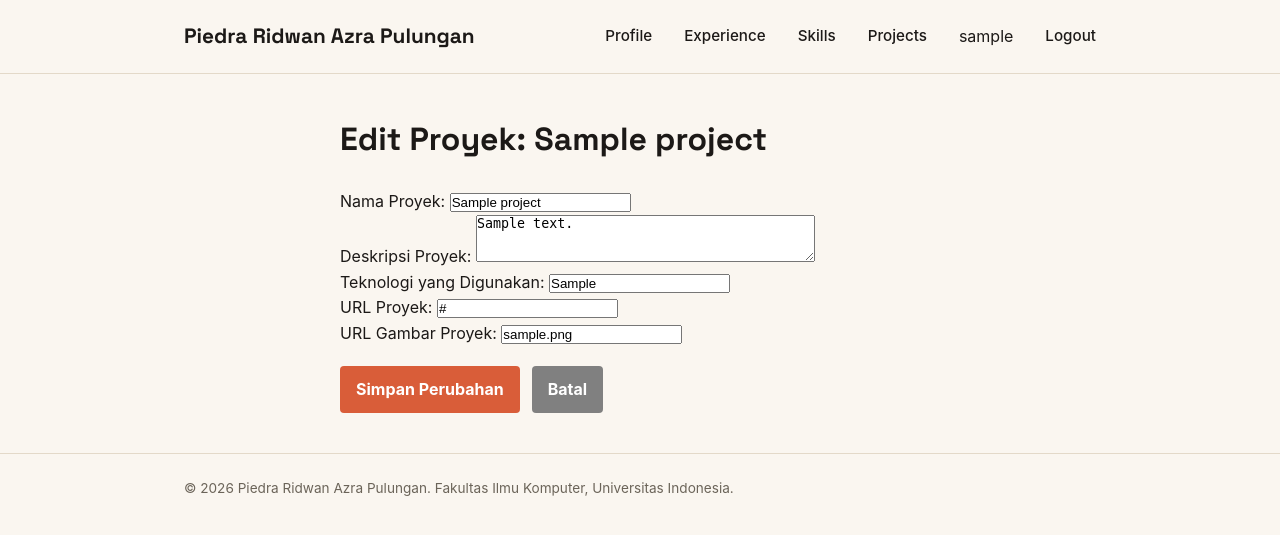
After one commit to droskiee/myportofolio, a Django app: page /projects/00000000-0000-0000-0000-000000000001/edit/ in a window 1280 px wide. The commit adds this page. Shown: the top 535 px of the page. Run offline with Django 5.2, Linux system fonts and the light colour scheme; a user stored in the database is signed in; tables that the repository leaves empty hold one stand-in row (values such as "Sample post").

Commit message:
Menyelesaikan implementasi manajemen hak akses, peran editor, dan fitur edit project

```diff
--- a/main/urls.py
+++ b/main/urls.py
@@ -16,7 +16,8 @@ from main.views import (
     register,
     login_user,
     logout_user,
-    toggle_star
+    toggle_star,
+    edit_project
 )
 
 app_name = "main"
@@ -37,4 +38,5 @@ urlpatterns = [
     path("login/", login_user, name="login"),
     path("logout/", logout_user, name="logout"),
     path("projects/<uuid:project_id>/star/", toggle_star, name="toggle_star"),
+    path("projects/<uuid:project_id>/edit/", edit_project, name="edit_project"),
 ]
--- a/main/views.py
+++ b/main/views.py
@@ -201,3 +201,25 @@ def toggle_star(request, project_id):
             project.starred_by.add(request.user)
 
     return redirect("main:show_projects")
+
+@login_required(login_url="/login/")
+def edit_project(request, project_id):
+    # Cek apakah user adalah superuser ATAU anggota grup Editor
+    is_editor = request.user.groups.filter(name='Editor').exists()
+    if not (request.user.is_superuser or is_editor):
+        raise PermissionDenied
+
+    project = get_object_or_404(Project, pk=project_id)
+    form = ProjectForm(request.POST or None, instance=project)
+
+    if request.method == "POST" and form.is_valid():
+        form.save()
+        messages.success(request, "Proyek berhasil diperbarui!")
+        return redirect("main:show_projects")
+
+    context = {
+        "name": "Piedra Ridwan Azra Pulungan",
+        "form": form,
+        "project": project,
+    }
+    return render(request, "edit_project.html", context)
--- /dev/null
+++ b/templates/edit_project.html
@@ -0,0 +1,22 @@
+{% extends "base.html" %}
+
+{% block meta %}
+    <title>Edit Project - {{ name }}</title>
+{% endblock meta %}
+
+{% block content %}
+<main class="container" style="padding-top: 40px; padding-bottom: 40px;">
+    <div style="max-width: 600px; margin: 0 auto;">
+        <h1 style="margin-bottom: 24px;">Edit Proyek: {{ project.title }}</h1>
+
+        <form method="POST" class="project-form">
+            {% csrf_token %}
+            {{ form.as_p }}
+            <div style="display: flex; gap: 12px; margin-top: 20px;">
+                <button type="submit" class="button">Simpan Perubahan</button>
+                <a href="{% url 'main:show_projects' %}" class="button" style="background-color: gray; text-decoration: none;">Batal</a>
+            </div>
+        </form>
+    </div>
+</main>
+{% endblock content %}
--- a/templates/project.html
+++ b/templates/project.html
@@ -45,6 +45,9 @@
                                         <a href="{{ project.project_url }}" class="button">Lihat Project</a>
                                     {% endif %}
                                     {% include "components/project_star.html" with project=project %}
+                                    {% if user.is_superuser or user.groups.all.0.name == 'Editor' %}
+                                        <a href="{% url 'main:edit_project' project.id %}" class="button">Edit</a>
+                                    {% endif %}
                                     {% if user.is_superuser %}
                                         {% include "components/project_delete_modal.html" with project=project %}
                                     {% endif %}
```
